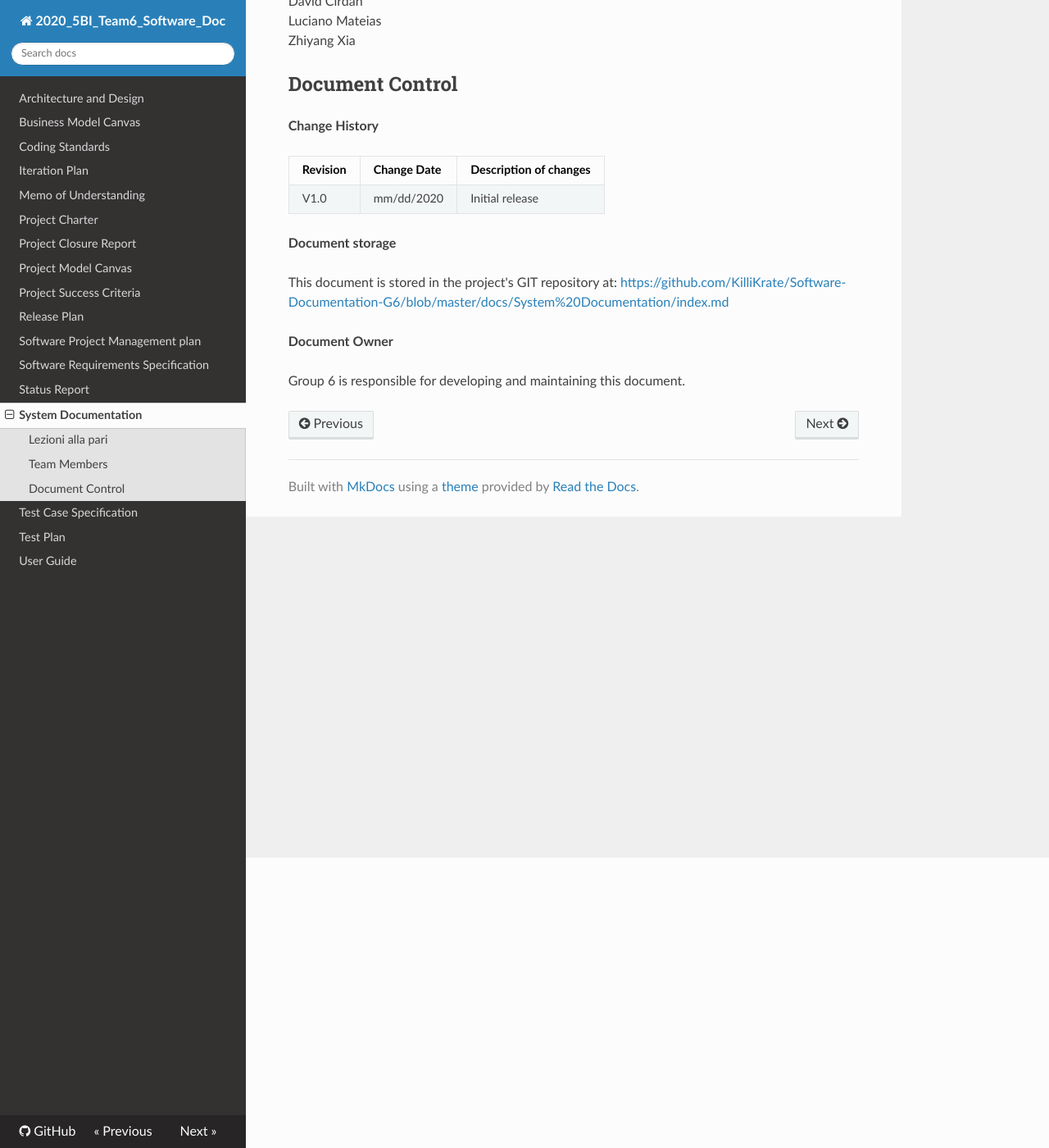
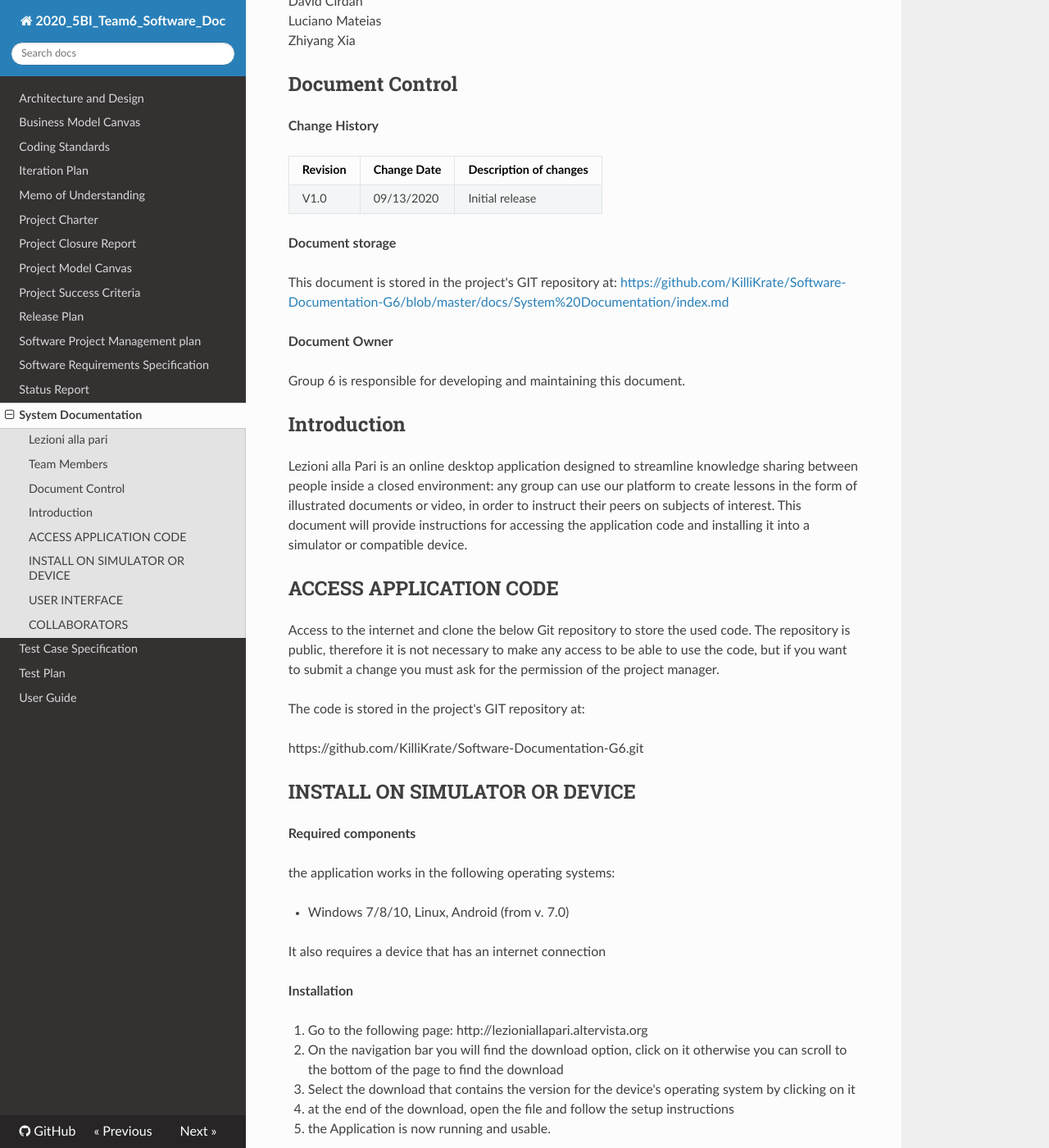
Before and after one commit to KilliKrate/Software-Documentation-G6, an MkDocs documentation site: the page built from docs/System Documentation/index.md, in a window 1280 px wide and 1400 px high, scrolled down 354 px. Shown: the whole window at 82% size. Built offline with MkDocs 1.6.1, drawn with Linux system fonts in a browser that asks for light colours; nearby versions of some CDN libraries; some of the changed text lies outside the part shown.

Commit message:
Update Software documentation

```diff
--- a/docs/System Documentation/index.md
+++ b/docs/System Documentation/index.md
@@ -1,7 +1,7 @@
 # System Documentation
 
 ## Lezioni alla pari
-January dd, 2020
+October 13, 2020
 
 ## Team Members
 Ovidiu Andrioaia
@@ -9,13 +9,13 @@ David Cirdan
 Luciano Mateias
 Zhiyang Xia
 
+## Document Control
 
-## Document Control
 **Change History**
 
 | Revision | Change Date | Description of changes |
 | -------- | ----------- | ---------------------- |
-| V1.0     | mm/dd/2020  | Initial release        |
+| V1.0     | 09/13/2020  | Initial release        |
 
 **Document storage**
 
@@ -25,3 +25,49 @@ This document is stored in the project's GIT repository at:
 **Document Owner**
 
 Group 6 is responsible for developing and maintaining this document.
+
+## Introduction
+
+Lezioni alla Pari is an online desktop application designed to streamline knowledge sharing between people inside a closed environment: any group can use our platform to create lessons in the form of illustrated documents or video, in order to instruct their peers on subjects of interest. This document will provide instructions for accessing the application code and installing it into a simulator or compatible device.
+
+## ACCESS APPLICATION CODE
+
+Access to the internet and clone the below Git repository to store the used code. The repository is public, therefore it is not necessary to make any access to be able to use the code, but if you want to submit a change you must ask for the permission of the project manager.
+
+The code is stored in the project's GIT repository at:
+
+https://github.com/KilliKrate/Software-Documentation-G6.git
+
+## INSTALL ON SIMULATOR OR DEVICE
+
+**Required components**
+
+the application works in the following operating systems:
+
+* Windows 7/8/10, Linux, Android (from v. 7.0)
+
+It also requires a device that has an internet connection
+
+**Installation**
+
+1. Go to the following page: http://lezioniallapari.altervista.org
+
+2.  On the navigation bar you will find the download option, click on it otherwise you can scroll to the bottom of the page to find the download
+
+3. Select the download that contains the version for the device's operating system by clicking on it
+
+4. at the end of the download, open the file and follow the setup instructions
+
+5. the Application is now running and usable.
+
+## USER INTERFACE
+The user interface start with a login/registration screen where the user can make the access. The login and registration forms will be quick and straightforward, with the purpose of introducing the user to the application immediately. In the next screen an user will easily be able to determine the courses and lessons he has created, thanks to smart color use, and will also have easy access to any content he needs. Accessibility options, such as increased font sizes and color blindness support will be available at launch.
+
+## COLLABORATORS
+We are very thankful and acknowledge the support and help provided by all active and former collaborators, uncountable advisors, bug finders and users of this application.
+
+**currently active**
+* ITI G.Marconi
+* UNIVR
+* Nadia Dallago
+* Lorenzo Decarli
```
